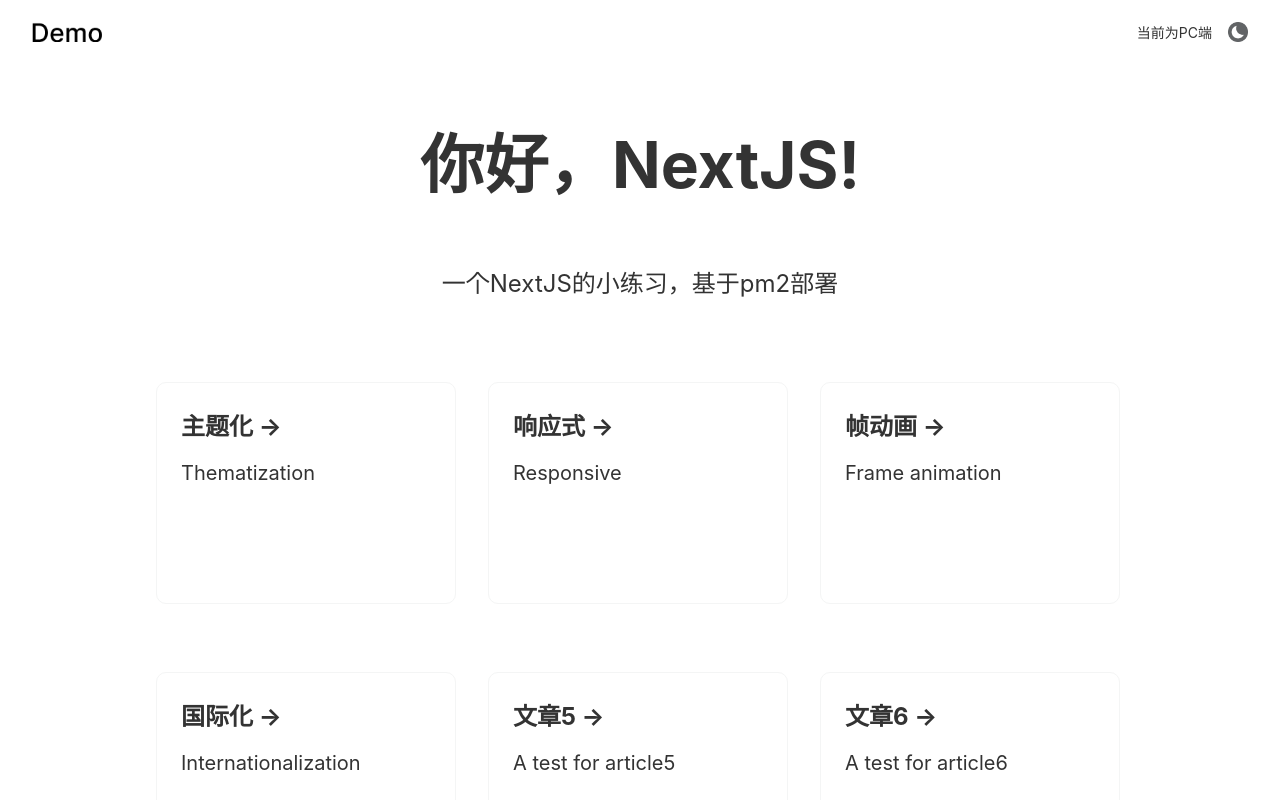
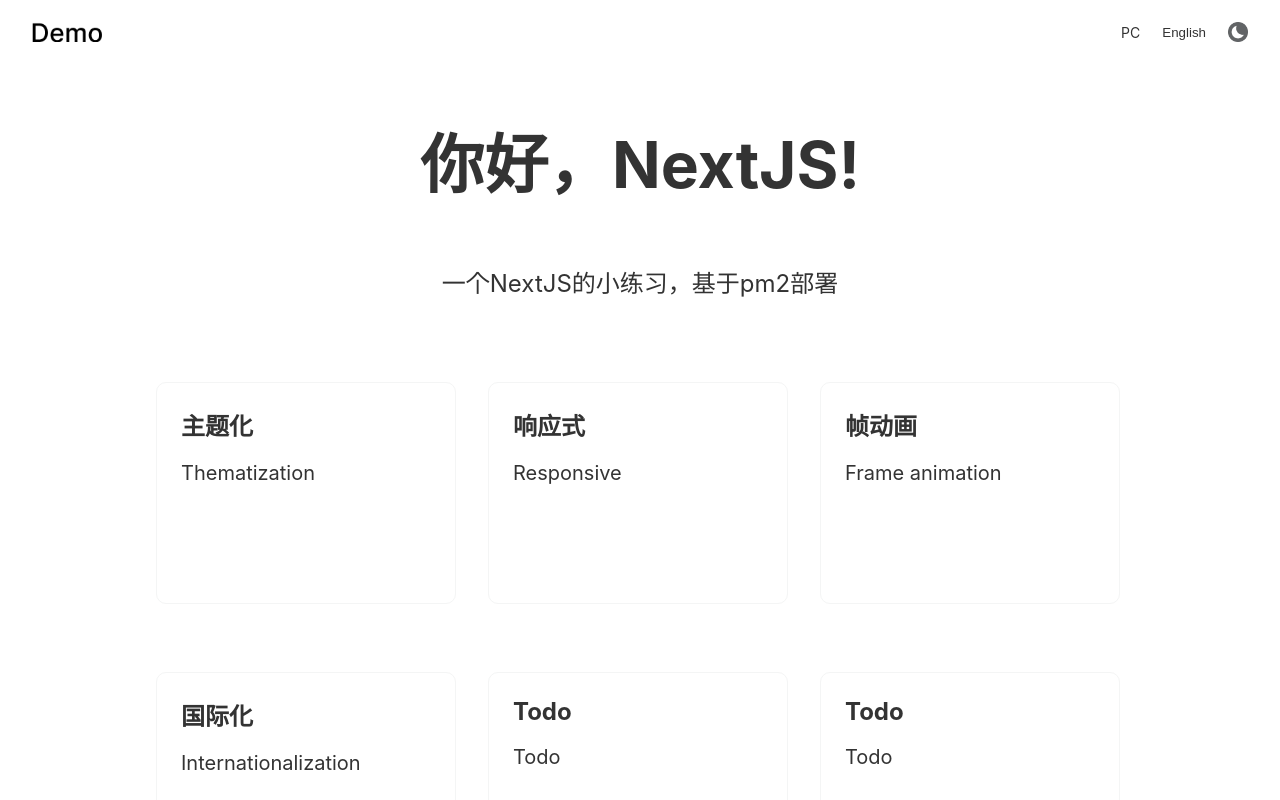
Before and after one commit to whale2002/next, a Next.js app: page / in a window 1280 px wide. Shown: the top 800 px of the page. Built offline with nearby package versions, Linux system fonts and the light colour scheme.

Commit message:
feat: 实现初步国际化

```diff
--- a/components/Navbar/index.tsx
+++ b/components/Navbar/index.tsx
@@ -1,14 +1,20 @@
-import { FC, useContext } from "react";
+import { FC, useCallback, useContext } from "react";
 import styles from "./styles.module.scss";
-import { Themes, Environment } from '@/constants'
+import { Themes, Language } from '@/constants'
 import { ThemeContext } from "@/stores/theme"
 import { UserAgentContext } from "@/stores/userAgent"
+import { LanguageContext } from '@/stores/language'
 
 export interface INavBarProps {}
 
 export const NavBar: FC<INavBarProps> = ({}) => {
   const { setTheme } = useContext(ThemeContext)
   const { userAgent } = useContext(UserAgentContext)
+  const { language, setLanguage } = useContext(LanguageContext)
+
+  const handleLangChange = useCallback(() => {
+    language === 'zh' ? setLanguage(Language.en) : setLanguage(Language.zh)
+  }, [language])
 
   return (
     <div className={styles.navBar}>
@@ -16,15 +22,12 @@ export const NavBar: FC<INavBarProps> = ({}) => {
         <div className={styles.logoIcon}></div>
       </a>
       <div className={styles.themeArea}>
-        {userAgent === Environment.pc && (
-          <span className={styles.text}>当前为PC端</span>
-        )}
-        {userAgent === Environment.ipad && (
-          <span className={styles.text}>当前为Pad端</span>
-        )}
-        {userAgent === Environment.mobile && (
-          <span className={styles.text}>当前为移动端</span>
-        )}
+        <span className={styles.text}>{userAgent}</span>
+        <button className={styles.lang} onClick={() => handleLangChange()}>
+          {
+            language === 'zh' ? "English" : '中文'
+          }
+        </button>
         <div
           className={styles.themeIcon}
           onClick={(): void => {
--- a/components/Navbar/styles.module.scss
+++ b/components/Navbar/styles.module.scss
@@ -36,6 +36,13 @@
       margin-right: 1rem;
     }
 
+    .lang {
+      color: var(--primary-color);
+      background-color: var(--navbar-background-color);
+      margin-right: 1rem;
+      border: none;
+    }
+
     .themeIcon {
       width: 1.25rem;
       height: 1.25rem;
--- a/constants/index.ts
+++ b/constants/index.ts
@@ -4,9 +4,9 @@ export enum Themes {
 }
 
 export enum Environment {
-  pc = 'pc',
-  ipad = 'ipad',
-  mobile = 'mobile',
+  pc = 'PC',
+  ipad = 'iPad',
+  mobile = 'Mobile',
   none = 'none'
 }
 
--- a/pages/_app.tsx
+++ b/pages/_app.tsx
@@ -20,15 +20,16 @@ const MyApp = (data: AppProps & ILayoutProps & IDeviceProps ) => {
   return (
     <div>
       <Head>
-        <title>Nextjs Demo</title>
+        <title>Nextjs</title>
         <meta
           name="description"
           content={`A Demo for SSR 官网(${
-            isMobile ? "移动端" : "PC端"
+            isMobile ? "mobile" : "PC"
           })`}
         />
         <link rel="icon" href="/favicon.ico" />
       </Head>
+
       <ThemeContextProvider>
         <UserAgentProvider>
           <LanguageContextProvider>
--- a/pages/index.tsx
+++ b/pages/index.tsx
@@ -30,7 +30,7 @@ const Home: NextPage<IProps> = (content) => {
     window.requestAnimationFrame(() => {
       mainRef.current?.classList.add(styles.withAnimation);
     });
-  }, [theme])
+  }, [theme, language])
 
   return (
     <div className={styles.container}>
@@ -46,7 +46,7 @@ const Home: NextPage<IProps> = (content) => {
                 key={index}
                 className={styles.card}
               >
-                <h2>{item.label} &rarr;</h2>
+                <h2>{item.label}</h2>
                 <p>{item.info}</p>
               </div>
             );
@@ -80,12 +80,12 @@ Home.getInitialProps = (context) => {
           info: "Internationalization",
         },
         {
-          label: "文章5",
-          info: "A test for article5",
+          label: "Todo",
+          info: "Todo",
         },
         {
-          label: "文章6",
-          info: "A test for article6",
+          label: "Todo",
+          info: "Todo",
         },
       ],
     },
@@ -110,12 +110,12 @@ Home.getInitialProps = (context) => {
           info: "Internationalization",
         },
         {
-          label: "文章5",
-          info: "A test for article5"
+          label: "Todo",
+          info: "Todo"
         },
         {
           label: "文章6",
-          info: "A test for article6",
+          info: "Todo",
         },
       ],
     }
```
